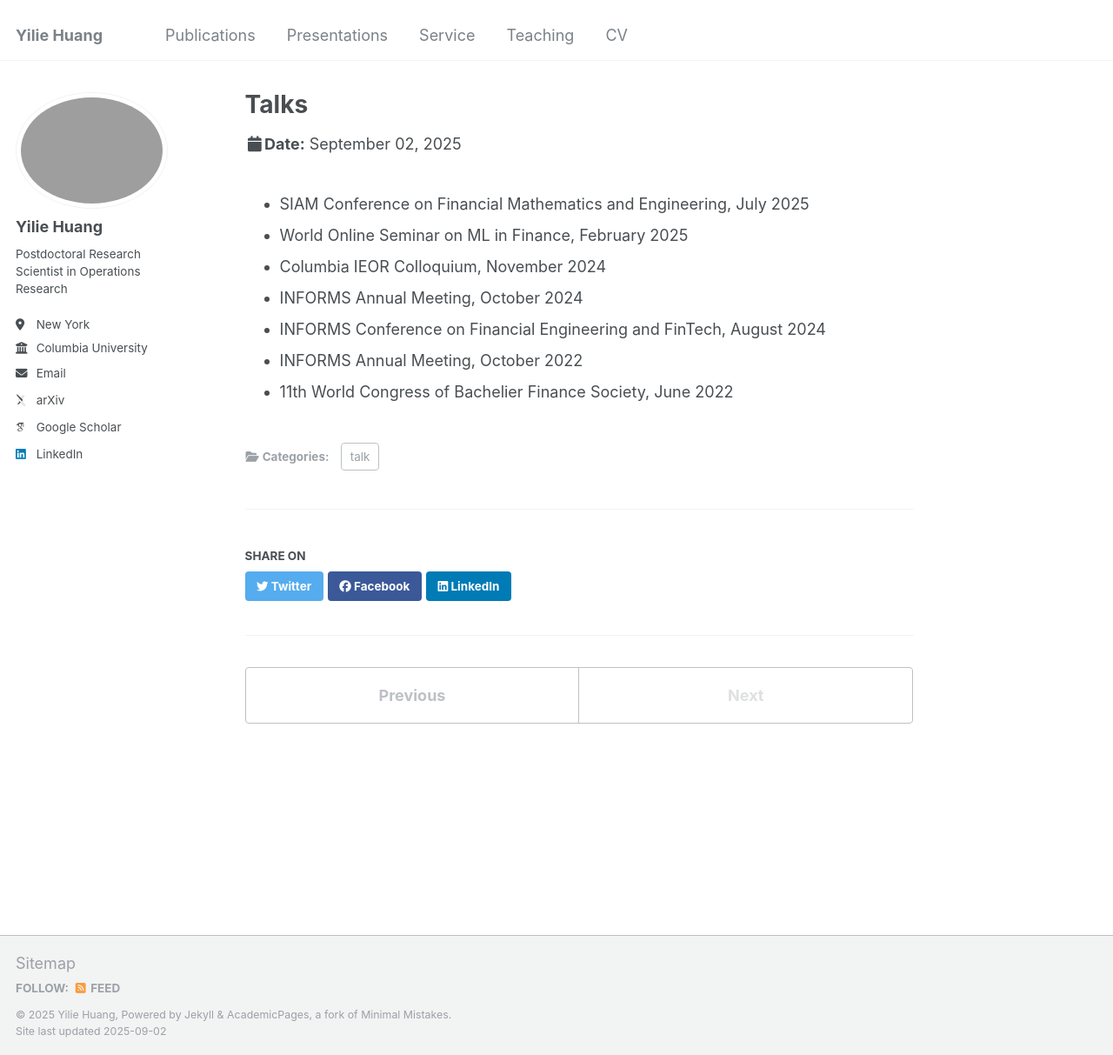
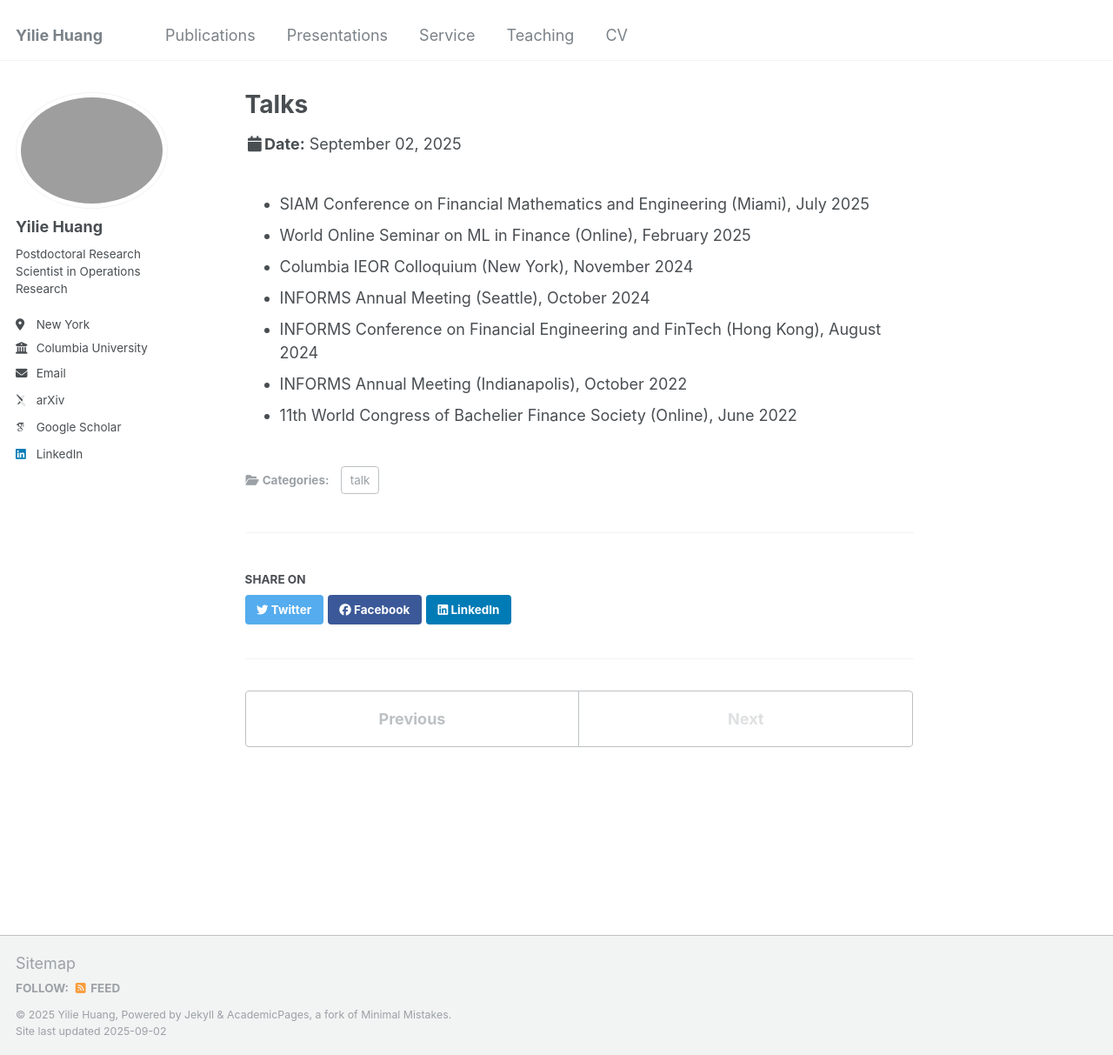
Before and after one commit to yiliehuang/yiliehuang.github.io, a Jekyll site: the page built from _talks/talks.md, in a window 1280 px wide and 1213 px high. Shown: the whole window at 87% size. Built offline with Jekyll 4.4.1, drawn with Linux system fonts in a browser that asks for light colours; some web fonts are replaced.

Commit message:
Update talks.md

```diff
--- a/_talks/talks.md
+++ b/_talks/talks.md
@@ -5,11 +5,11 @@
 ---
 
 <ul>
-  <li>SIAM Conference on Financial Mathematics and Engineering, July 2025</li>
-  <li>World Online Seminar on ML in Finance, February 2025</li>
-  <li>Columbia IEOR Colloquium, November 2024</li>
-  <li>INFORMS Annual Meeting, October 2024</li>
-  <li>INFORMS Conference on Financial Engineering and FinTech, August 2024</li>
-  <li>INFORMS Annual Meeting, October 2022</li>
-  <li>11th World Congress of Bachelier Finance Society, June 2022</li>
+  <li>SIAM Conference on Financial Mathematics and Engineering (Miami), July 2025</li>
+  <li>World Online Seminar on ML in Finance (Online), February 2025</li>
+  <li>Columbia IEOR Colloquium (New York), November 2024</li>
+  <li>INFORMS Annual Meeting (Seattle), October 2024</li>
+  <li>INFORMS Conference on Financial Engineering and FinTech (Hong Kong), August 2024</li>
+  <li>INFORMS Annual Meeting (Indianapolis), October 2022</li>
+  <li>11th World Congress of Bachelier Finance Society (Online), June 2022</li>
 </ul>
```
